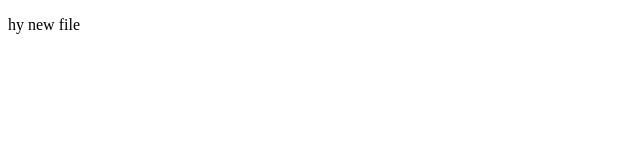
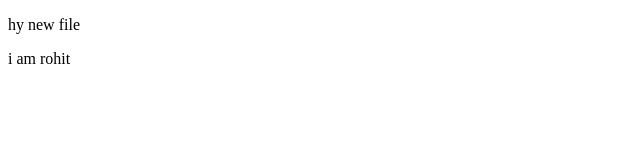
Before and after one commit to Rohitniet/project1, a plain HTML site: page index.html in a window 1280 px wide. Shown: the full height of the page, 0-640 px from the left. Drawn offline with Linux system fonts and the light colour scheme.

Commit message:
add new line

```diff
--- a/index.html
+++ b/index.html
@@ -7,6 +7,7 @@
 </head>
 <body>
     <p>hy new file</p>
+    <div class="container">i am rohit</div>
 
 </body>
 </html>
```
